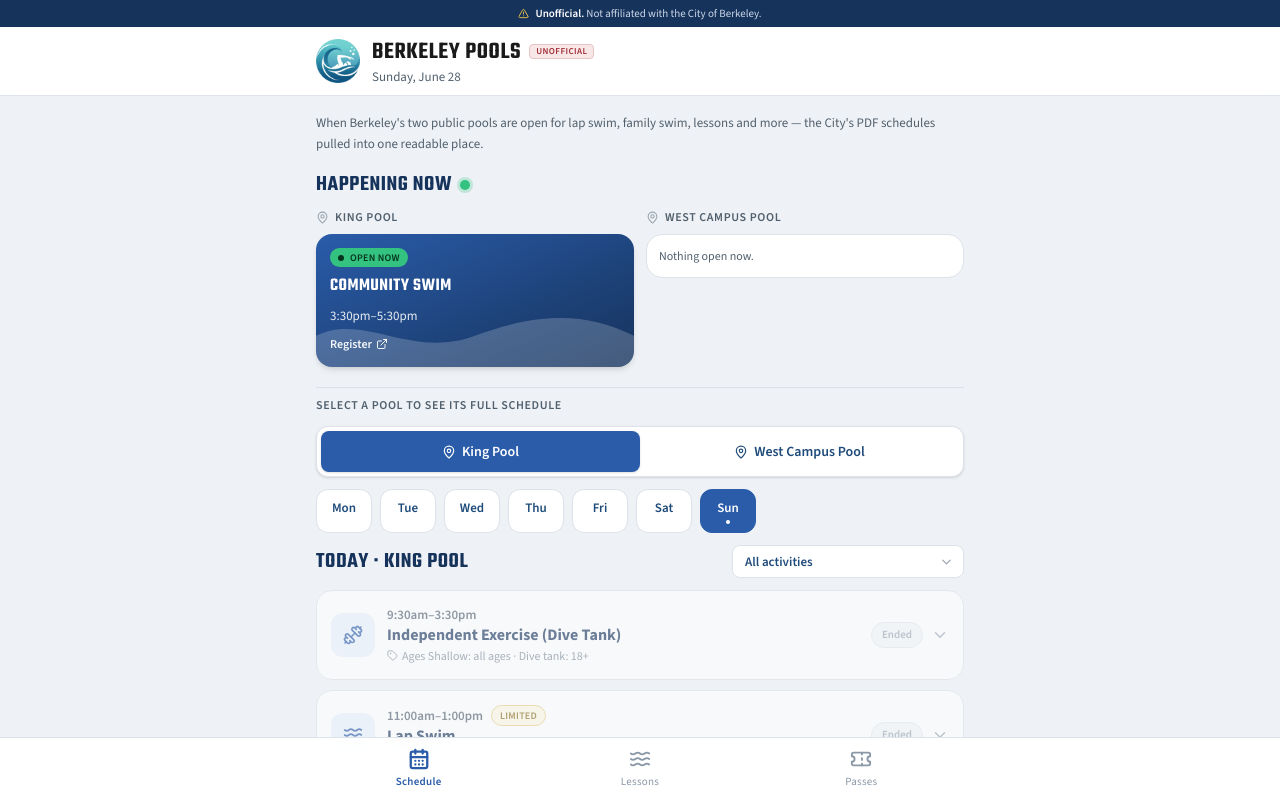
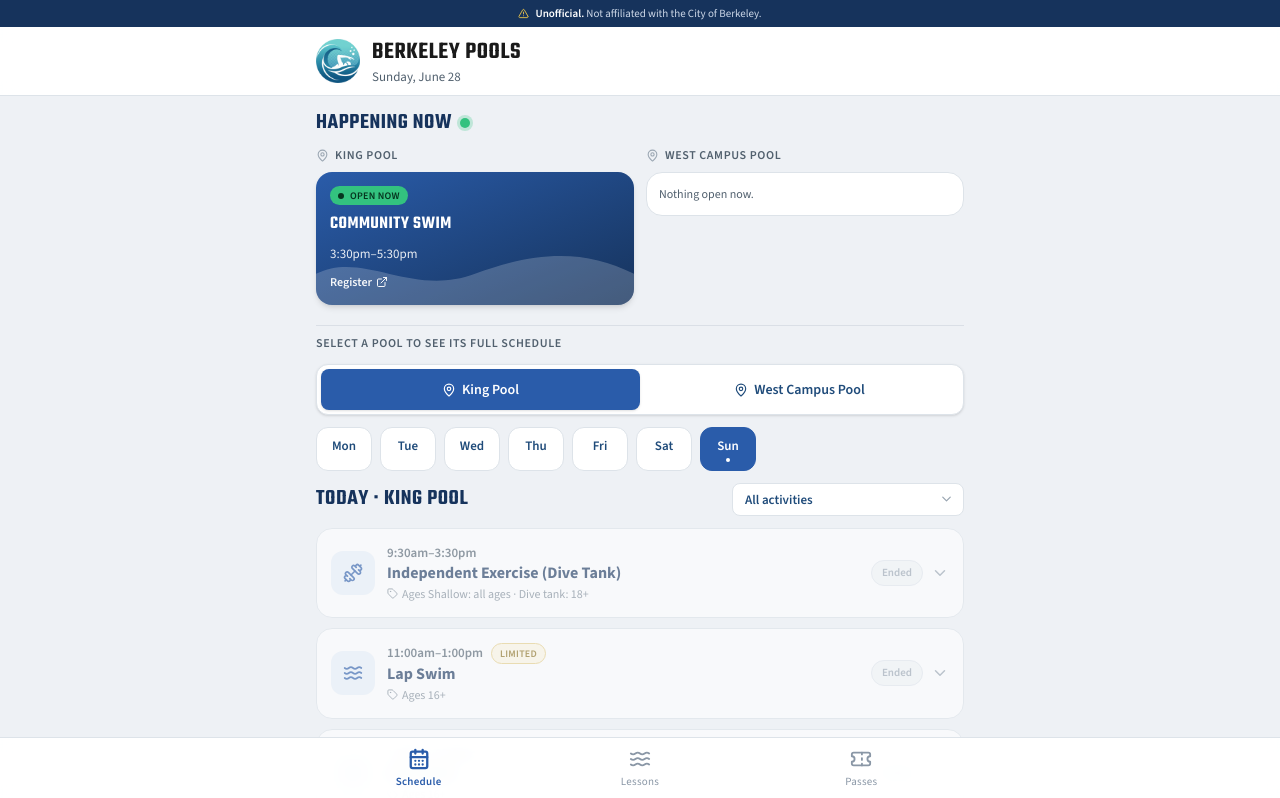
Before and after one commit to BeckerHockenbrock/berkeley-swim, a React (Vite) app: page / in a window 1280 px wide. Shown: the top 798 px of the page. Built offline with nearby package versions, Linux system fonts and the light colour scheme.

Commit message:
larify Lessons intro, remove header Unofficial badge and schedule intro line

```diff
--- a/src/App.tsx
+++ b/src/App.tsx
@@ -45,7 +45,6 @@
           <div className="flex flex-col leading-none">
             <div className="flex items-center gap-2">
               <span className="font-display text-[24px] font-semibold uppercase tracking-wide leading-none">Berkeley Pools</span>
-              <span className="inline-flex items-center text-[9px] font-semibold uppercase tracking-wider text-[#a42d36] bg-[#f7e7e7] border border-[#e6c4c4] rounded px-1.5 py-0.5">Unofficial</span>
             </div>
             <span className="text-[13px] text-[#51606e] mt-1.5">{todayLabel}</span>
           </div>
--- a/src/components/LessonsTab.tsx
+++ b/src/components/LessonsTab.tsx
@@ -12,7 +12,7 @@
       <div>
         <h1 className="font-display text-[30px] font-semibold uppercase tracking-wide text-[#16335c] leading-none">Swim Lessons</h1>
         <p className="text-[14px] text-[#51606e] mt-2 leading-relaxed">
-          Find the level that matches your or your child&apos;s current ability, then register for it on the City&apos;s catalog. Every level is sold on the <strong className="font-semibold">same page</strong> — you just pick the right one when you sign up.
+          This page just explains what each level covers, so you can find the right fit. The <strong className="font-semibold">Register</strong> button takes you straight to the swim-lessons-only section of the City&apos;s catalog to sign up.
         </p>
         <div className="flex gap-5 flex-wrap text-[13px] text-[#51606e] mt-3">
           <div><span className="font-semibold text-[#1a1a1a]">Offered at:</span> both pools</div>
--- a/src/components/ScheduleTab.tsx
+++ b/src/components/ScheduleTab.tsx
@@ -89,10 +89,6 @@
 
   return (
     <section className="flex flex-col gap-5">
-      <p className="text-[13px] text-[#51606e] leading-relaxed">
-        When Berkeley&apos;s two public pools are open for lap swim, family swim, lessons and more — the City&apos;s PDF schedules pulled into one readable place.
-      </p>
-
       {/* Happening Now — both pools, side by side */}
       <div className="flex flex-col gap-3">
         <div className="flex items-center gap-2">
```
